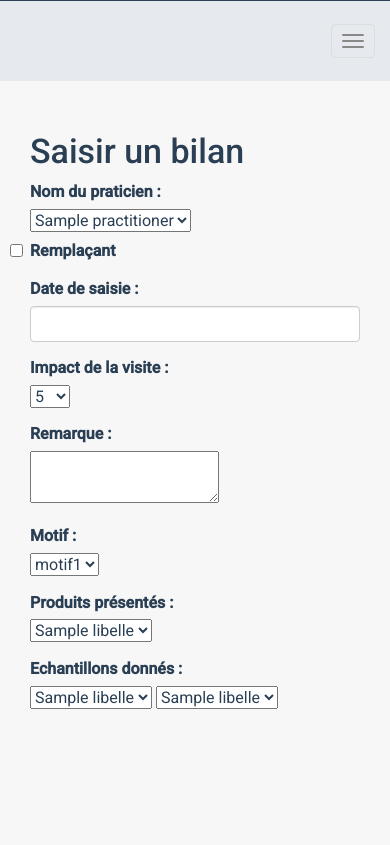
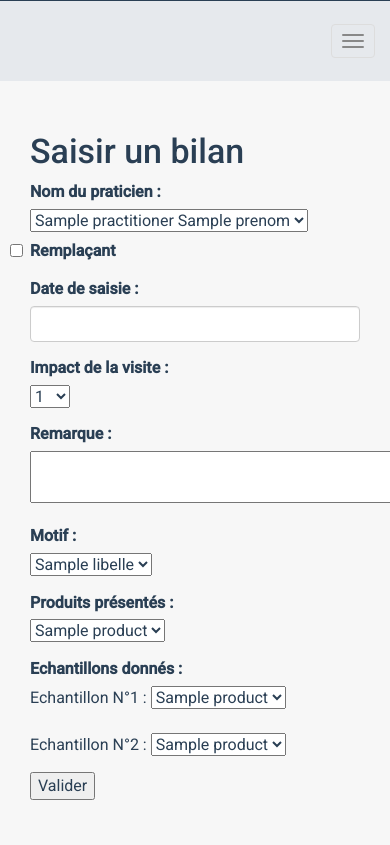
Before and after one commit to Hanae-livia/gsb, a PHP site: template app/src/View/Report/report_add.twig in a window 390 px wide. Shown: the part 843-1688 px from the top of the page. Run offline with PHP 8.4, Linux system fonts and the light colour scheme; the template is opened without the code that fills it: most values are stand-ins (such as "Sample title", 1, 10 or a date in 2020); some libraries are stand-ins or nearby versions; grey boxes are pictures that could not be loaded.

Commit message:
Report_add (en cours) + avatar

```diff
--- a/app/src/View/Report/report_add.twig
+++ b/app/src/View/Report/report_add.twig
@@ -14,11 +14,11 @@
 		<div class="col-lg-12">
 			<!--<form class="form-horizontal" role="form">-->
 			<div class="form-group">
-					<label for="praticien" class="col-sm-2 control-label">Nom du praticien :</label>
+				<label for="praticien_id" class="col-sm-2 control-label">Nom du praticien :</label>
 				<div class="col-sm-6">
-						<select name="praticien" id="praticien">
+					<select name="praticien_id" id="praticien_id">
 						{% for practitioner in practitioners %}
-								<option value="">{{ practitioner.nom }}</option>
+						<option value="{{ practitioner.numero }}">{{ practitioner.nom }} {{ practitioner.prenom }}</option>
 						{% endfor %}
 					</select>
 					<label class="checkbox inline no_indent">
@@ -27,74 +27,72 @@
 				</div>
 			</div>
 			<div class="form-group">
-					<label for="date" class="col-sm-2 control-label">Date de saisie :</label>
+				<label for="visit_date" class="col-sm-2 control-label">Date de saisie :</label>
 				<div class="col-sm-8">
-						<input type="text" class="form-control" name="date;" id="date">
+					<input type="text" class="form-control" name="visit_date;" id="visit_date">
 				</div>
 			</div>
 			<div class="form-group">
 				<label for="impact" class="col-sm-2 control-label">Impact de la visite :</label>
 				<div class="col-sm-6">
 					<select name="impact" id="impact">
-							<option value="1">1</option>
-							<option value="2">2</option>
-							<option value="3">3</option>
-							<option value="4">4</option>
-							<option value="5" selected>5</option>
-							<option value="6">6</option>
-							<option value="7">7</option>
-							<option value="8">8</option>
-							<option value="9">9</option>
-							<option value="10">10</option>
+						{% for i in 1..10 %}
+						<option value="{{ i }}">{{ i }}</option>
+						{% endfor %}
 					</select>
 				</div>
 			</div>
 			<div class="form-group" >
-					<label for="remarque" class="col-sm-2 control-label">Remarque :</label>
+				<label for="comment" class="col-sm-2 control-label">Remarque :</label>
 				<div class="col-sm-8">
-						<textarea name="remarque" id="remarque" placeholder:"Ecrivez vos remarques ici ..."></textarea>
+					<textarea name="comment" id="comment" row="8" cols="50"></textarea>
 				</div>
 			</div>
 			<div class="form-group">
-					<label for="motif" class="col-sm-2 control-label">Motif :</label>
+				<label for="motif_id" class="col-sm-2 control-label">Motif :</label>
 				<div class="col-sm-6">
-						<select name="motif" id="motif">
-							<option value="1" selected>motif1</option>
-							<option value="2">motif2</option>
-							<option value="3">motif3</option>
-							<option value="4">motif4</option>
-							<option value="5">motif5</option>
-							<option value="6">motif6</option>
-						</select>
-					</div>
-				</div>
-				<div class="form-group">
-					<label for="produit" class="col-sm-2 control-label">Produits présentés :</label>
-					<div class="col-sm-6">
-						<select name="produit" id="produit">
-							{% for product in products %}
-								<option value="">{{ product.libelle }}</option>
+					<select name="motif_id" id="motif_id">
+						{% for motif in motifs %}
+						<option value="{{ motif.id }}" selected>{{ motif.libelle }}</option>
 						{% endfor %}
 					</select>
 				</div>
 			</div>
 			<div class="form-group">
-					<label for="echantillon" class="col-sm-2 control-label">Echantillons donnés :</label>
+				<label for="product_ids[]" class="col-sm-2 control-label">Produits présentés :</label>
 				<div class="col-sm-6">
-						<select name="echantillon1" id="echantillon1">
+					<select name="product_ids[]" id="product_ids[]">
 						{% for product in products %}
-								<option value="">{{ product.libelle }}</option>
+						<option value="{{ product.reference }}">{{ product.nom_commercial }}</option>
 						{% endfor %}
 					</select>
-						<select name="echantillon2" id="echantillon2">
+				</div>
+			</div>
+			<div class="form-group">
+				<label for="sample_ids[]" class="col-sm-2 control-label">Echantillons donnés :</label>
+				<div class="col-sm-6">
+					Echantillon N°1 :
+					<select name="sample_ids[]" id="sample_ids[]1">
 						{% for product in products %}
-								<option value="">{{ product.libelle }}</option>
+						<option value="{{ product.reference }}">{{ product.nom_commercial }}</option>
+						{% endfor %}
+					</select>
+					<br><br>
+					Echantillon N°2 :
+					<select name="sample_ids[]" id="sample_ids[]2">
+						{% for product in products %}
+						<option value="{{ product.reference }}">{{ product.nom_commercial }}</option>
 						{% endfor %}
 					</select>
 				</div>
 			</div>
 		</div>
-
 	</div>
+	<div class="form-group">
+		<div class="col-sm-6">
+			<input type="submit" name="submit" id="submit" value="Valider">
+		</div>
+	</div>
+</form>
 
 {% endblock %}
```
Also changed, not shown: public/img/avatar/lefebvrej.png. Lines whose indentation alone changed are shown as unchanged.
